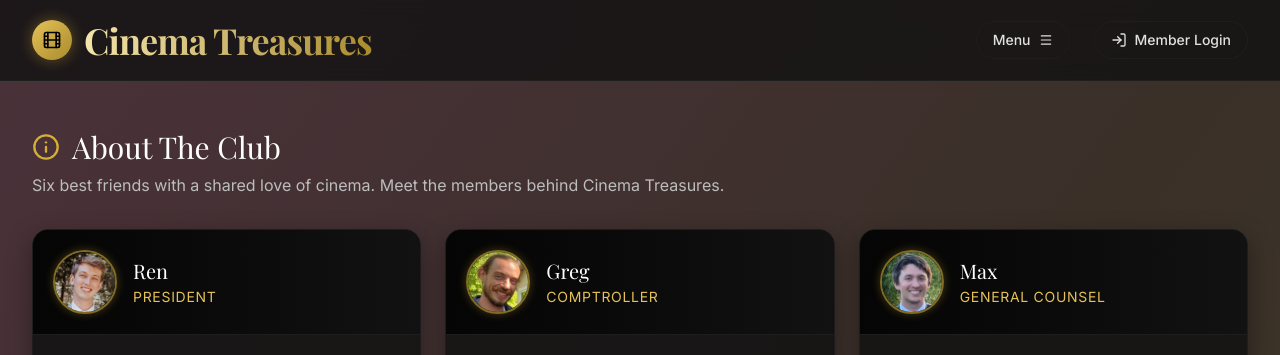
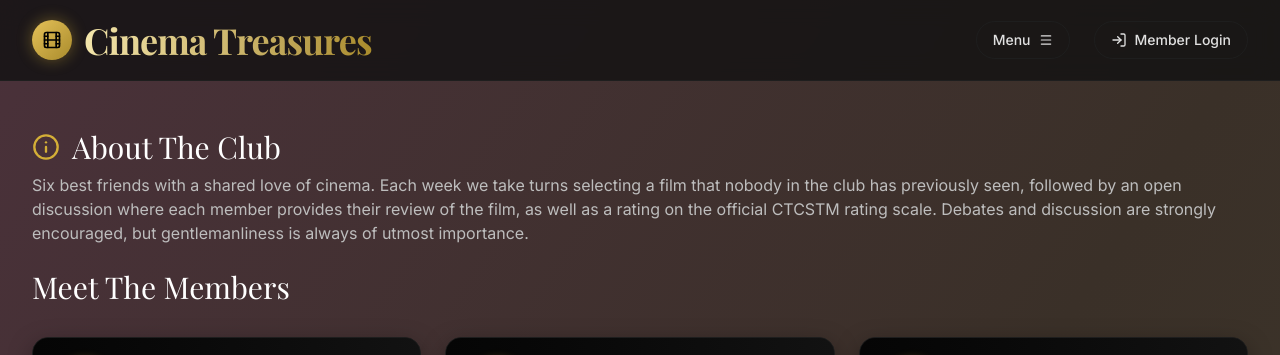
Before and after one commit to pattyolowry/cinema-treasures, a React (Vite) app in the folder frontend/: page /about in a window 1280 px wide. Shown: the top 355 px of the page. Built offline with nearby package versions, Linux system fonts and the light colour scheme; no server answers; a web font is replaced by a local one.

Commit message:
copy updates

```diff
--- a/frontend/src/pages/about/AboutPage.tsx
+++ b/frontend/src/pages/about/AboutPage.tsx
@@ -10,8 +10,9 @@ export default function AboutPage() {
           About The Club
         </h2>
         <p className="mt-2 text-sm sm:text-base text-[var(--color-silver-400)]">
-          Six best friends with a shared love of cinema. Meet the members behind Cinema Treasures.
-        </p>
+          Six best friends with a shared love of cinema. Each week we take turns selecting a film that nobody in the club has previously seen, followed by an open discussion where each member provides their review of the film, as well as a rating on the official CTCSTM rating scale. Debates and discussion are strongly encouraged, but gentlemanliness is always of utmost importance.
+        </p><br></br>
+        <h2 className="text-3xl font-serif text-white flex items-center gap-3">Meet The Members</h2>
       </header>
 
       <div className="grid grid-cols-1 md:grid-cols-2 xl:grid-cols-3 gap-6">
--- a/frontend/src/pages/history/HistoryPage.tsx
+++ b/frontend/src/pages/history/HistoryPage.tsx
@@ -244,7 +244,7 @@ export default function HistoryPage() {
           <div>
             <h2 className="text-3xl font-serif text-white flex items-center gap-3">
               <Award className="text-[var(--color-gold-500)]" size={28} />
-              Films Watched
+              The Treasures
             </h2>
             <p className="mt-2 text-sm sm:text-base text-[var(--color-silver-400)]">
               Charting our course through film history: {treasuresSince2023} treasures unearthed since 2023.
```
